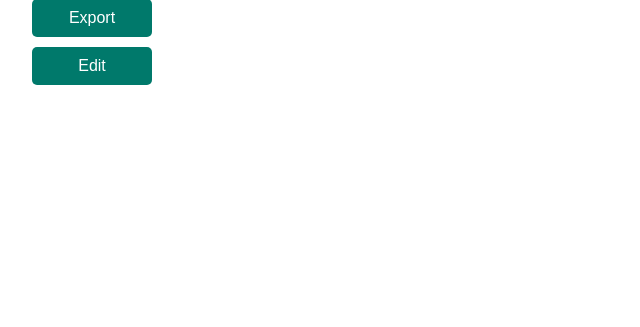
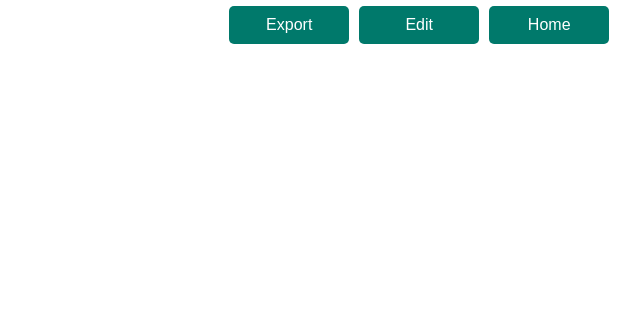
Before and after one commit to danhcon123/SAM2YOLO, a Flask app: template templates/result.html in a window 1280 px wide; the page is wider, and only the part inside the window is pictured. Shown: the part 719-1046 px from the top of that part, without its empty margins (600-1240 px from the left). Before the commit the page ends 804 px from the top of that part, so only its background shows below. Run offline with Flask 3, Linux system fonts and the light colour scheme; the template is opened without the code that fills it, so the values that code supplies are empty.

Commit message:
result.html

```diff
--- a/templates/generating_mask.html
+++ b/templates/generating_mask.html
@@ -118,9 +118,9 @@
                 data-fullsrc="{{ url_for('static', filename='rendered_frames/' ~ filename)}}"
                 src="{{ url_for('static', filename='rendered_frames/' ~ filename)}}" onclick="openImagePopup()">
             {%endif%}
-            <button id="generate-button" class="styled-button" style="border-color: white; width: 200px;">Generating Masks</button>
-            <button id="video-propagation-button" class="styled-button" style="margin-top: 7px; border-color: white; width: 200px;">Video Propagation</button>
-            <button id="add-object-btn" class="styled-button" style="margin-top: 7px; border-color: white; width: 200px;">+ Add Object</button>
+            <button id="generate-button" class="styled-button" style="border-color: white; width: 150px;">Generating Masks</button>
+            <button id="video-propagation-button" class="styled-button" style="margin-top: 7px; border-color: white; width: 150px;">Video Propagation</button>
+            <button id="add-object-btn" class="styled-button" style="margin-top: 7px; border-color: white; width: 150px;">+ Add Object</button>
             <!-- Object buttons will appear here -->
             <div id="object-buttons"></div>
         </div>
--- a/templates/result.html
+++ b/templates/result.html
@@ -2,21 +2,14 @@
 
 {% block extra_head %}
     <style>
-        /* Container to position the video and the spinner */
-        .video-container {
-            position: relative;/* Make the video container the reference point for the spinner */
-            width: 640px;
-            height: 480px;
-            /*margin: 0 auto;  Center the video container on the page */
-        }
         /* Video upload form and video player positioned 60px below header */
         .video-section {
             display: flex;
             flex-direction: row;  /* Keep elements horizontal */
+            align-items: center;
             align-items: flex-start; /* Align items at the top */
             gap: 10px;  /* Reduced gap between video and buttons */
             font-family: 'Arial', sans-serif;
-            justify-content: center; /* Center the content */
             width: 100%; /* Take full width */
         }
         /* Container for buttons and form */
@@ -29,7 +22,9 @@
 
         .buttons-column {
             display: flex;
-            flex-direction: column;  /* Stack buttons vertically */
+            margin-top: 7px;
+            align-items: center;
+            flex-direction: row;  /* Stack buttons vertically */
             gap: 10px;  /* Space between buttons */
             /*margin-top: 48px; /* Align with video by offsetting the h2 height */
         }
@@ -43,8 +38,24 @@
             margin-top: 0px;
             background-color: #000000;
         }
+
+        /* Style for video-content container */
         .video-content {
-            flex-shrink: 0; /* Prevent video content from shrinking */
+            width: 40%; /* Same width as Section 2 */
+            display: flex;
+            flex-direction: column; /* Stack items vertically */
+            justify-content: flex-start; /* Align items at the top */
+            align-items: center; /* Center items horizontally */
+            height: 100vh; /* Full viewport height */
+            text-align: center; /* Center text within the container */
+        }
+
+        /* Container to position the video and the spinner */
+        .video-container {
+            position: relative;/* Make the video container the reference point for the spinner */
+            width: 640px;
+            height: 480px;
+            /*margin: 0 auto;  Center the video container on the page */
         }
 
         /* Main layout: 2 sections side by side */
@@ -60,7 +71,7 @@
 
         /* Section 1 - Thumbnails (Left) */
         .frame-section {
-            width: 100%; /* Same width as Section 2 */
+            width: 60%; /* Same width as Section 2 */
             background-color: #0097A7; /* Background color */
             border: 4px solid #036975; /* Same border as Section 2 */
             height: 100%; /* Take full height */
@@ -70,8 +81,7 @@
             /*margin-top: 20px !important; /* Force 20px space below video */
         }
 
-
-        /* 4-column grid layout for thumbnails */
+        /* 5-column grid layout for thumbnails */
         .frame-container {
             display: grid;
             grid-template-columns: repeat(5, 1fr); /* 5 columns */
@@ -263,6 +273,18 @@
             border-color: #ff4444;
         }
 
+        .warning-container {
+        background-color: #ffcccb; /* Light red background */
+        color: #990000; /* Dark red text for emphasis */
+        border: 1px solid #ff0000; /* Red border for warning */
+        border-radius: 5px; /* Rounded corners */
+        padding: 10px; /* Add some space around the text */
+        margin: 20px auto; /* Center the warning container */
+        max-width: 600px; /* Limit the width */
+        font-size: 18px; /* Slightly larger text for emphasis */
+        text-align: center; /* Center-align the text */
+        }
+
     </style>
 {% endblock %}
 
@@ -283,23 +305,21 @@
                     {% endfor %}
                 </div>
             </div>
+
             <div class="video-content">  <!-- Added class for video wrapper -->
-            <!-- Uploaded video player -->
                 <!-- Spinner Wrapper, which includes the spinner and the message -->
                     <div class="video-container">
-                    <div id="spinner-wrapper" class="spinner-wrapper" style="display: none;">
-                        <div class="spinner"></div>        <!-- Loading spinner -->
-                        <div class="message">Frames analyzing, please wait...</div>
-                    </div>
                         <video id="uploadedVideo" width="640" height="480" controls>
                             <source id="videoSource" src="{{ url_for('static', filename='uploads/output.mp4') }}" type="video/mp4">
                             Your browser does not support the video tag.
                         </video>
                     </div>
+
                     <!-- Export and Edit buttons -->
                     <div class="buttons-column">
                         <button id="export-button" class="styled-button" onclick="showPopup()">Export</button>
                         <button id="edit-button" class="styled-button" onclick="scrollToFrameSection()">Edit</button>
+                        <button id="home" class="styled-button" onclick="backToHomePage()">Home</button>
                     </div>
             </div>
 
@@ -351,13 +371,18 @@
                     <div class="object-color" style="background-color: {{ obj.color }}"></div>
                 </div>
                 {% endfor %}
+
             </div>
+
+            <h3 id="warning-message" class="warning-container">
+                Warning: YOLO classes start from 0 and increment sequentially. Ensure your annotations follow this convention during export.
+            </h3>
 
             <div class="buttons-container">
                 <button id="exportButton" class="styled-button" onclick="exportData()">Export</button>
             </div>
         </div>
-
+    </div>
 
     <script>
         const frames = [ {% for frame in frames %} "{{ frame }}", {% endfor %} ]; // List of frames
@@ -366,6 +391,7 @@
 
     // Scroll to the frame section
     function scrollToFrameSection() {
+        alert('Please select a image to keep editing!');
         const frameSection = document.getElementById('frameSection');
         if (frameSection) {
             frameSection.scrollIntoView({
@@ -373,6 +399,10 @@
                 block: 'start'
             });
         }
+    }
+
+    function backToHomePage(){
+        window.location.href = '/upload';
     }
 
     // Open the popup with the selected image
```
Also changed, not shown: 1 other file. Lines whose indentation alone changed are shown as unchanged.
